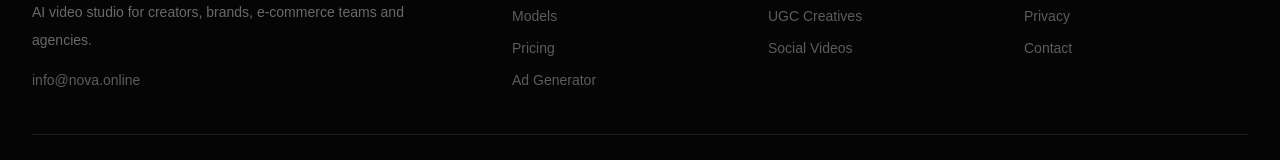
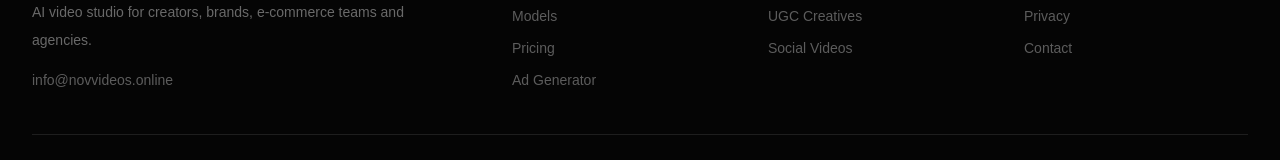
Before and after one commit to andreajoa/NOVA, a Next.js app: page / in a window 1280 px wide. Shown: the part 3410-3570 px from the top of the page. Built offline with nearby package versions, Linux system fonts and the light colour scheme; no server answers.

Commit message:
fix: replace all info@nova.online with info@novvideos.online

```diff
--- a/src/app/cookies/page.jsx
+++ b/src/app/cookies/page.jsx
@@ -4,8 +4,8 @@ import Nav from "@/components/Nav";
 import Footer from "@/components/Footer";
 
 const SECTIONS = {
-  en: [['What are cookies?', 'Cookies are small text files stored on your device when you visit our website.'], ['Cookies we use', 'We use essential cookies (required for the site to function), analytics cookies (to understand how the site is used), and preference cookies (to remember your settings).'], ['Managing cookies', 'You can control cookies in your browser settings. Blocking essential cookies may affect site functionality.'], ['Contact', 'Questions about cookies: info@nova.online']],
-  pt: [['O que são cookies?', 'Cookies são pequenos arquivos de texto armazenados no seu dispositivo quando você visita nosso site.'], ['Cookies que usamos', 'Usamos cookies essenciais (necessários para o funcionamento do site), cookies de análise e cookies de preferência para lembrar suas configurações.'], ['Gerenciar cookies', 'Você pode controlar cookies nas configurações do seu navegador. Bloquear cookies essenciais pode afetar o funcionamento do site.'], ['Contato', 'Dúvidas sobre cookies: info@nova.online']],
+  en: [['What are cookies?', 'Cookies are small text files stored on your device when you visit our website.'], ['Cookies we use', 'We use essential cookies (required for the site to function), analytics cookies (to understand how the site is used), and preference cookies (to remember your settings).'], ['Managing cookies', 'You can control cookies in your browser settings. Blocking essential cookies may affect site functionality.'], ['Contact', 'Questions about cookies: info@novvideos.online']],
+  pt: [['O que são cookies?', 'Cookies são pequenos arquivos de texto armazenados no seu dispositivo quando você visita nosso site.'], ['Cookies que usamos', 'Usamos cookies essenciais (necessários para o funcionamento do site), cookies de análise e cookies de preferência para lembrar suas configurações.'], ['Gerenciar cookies', 'Você pode controlar cookies nas configurações do seu navegador. Bloquear cookies essenciais pode afetar o funcionamento do site.'], ['Contato', 'Dúvidas sobre cookies: info@novvideos.online']],
 };
 
 export default function Page() {
--- a/src/app/dashboard/settings/profile/page.jsx
+++ b/src/app/dashboard/settings/profile/page.jsx
@@ -3,7 +3,7 @@ import { useState } from "react";
 
 export default function ProfilePage() {
   const [saved, setSaved] = useState(false);
-  const [form, setForm] = useState({ name: "Nova Studio", email: "info@nova.online", bio: "" });
+  const [form, setForm] = useState({ name: "Nova Studio", email: "info@novvideos.online", bio: "" });
 
   function save(e) {
     e.preventDefault();
@@ -26,7 +26,7 @@ export default function ProfilePage() {
       </div>
 
       <form onSubmit={save} className="space-y-5">
-        {[["Full name","name","text","Nova Studio"],["Email","email","email","info@nova.online"]].map(([label,field,type,ph]) => (
+        {[["Full name","name","text","Nova Studio"],["Email","email","email","info@novvideos.online"]].map(([label,field,type,ph]) => (
           <div key={field}>
             <label className="block text-xs font-black uppercase tracking-wider text-white/40 mb-2">{label}</label>
             <input
--- a/src/app/page.tsx
+++ b/src/app/page.tsx
@@ -177,7 +177,7 @@ export default function Home() {
               <img src="/nova/logo-nova.jpeg" alt="NOVA logo"
                 style={{height:"44px",width:"auto",objectFit:"contain",display:"block",marginBottom:"16px"}} />
               <p className="max-w-sm text-sm leading-7 text-white/40">AI video studio for creators, brands, e-commerce teams and agencies.</p>
-              <p className="mt-4 text-sm text-white/35">info@nova.online</p>
+              <p className="mt-4 text-sm text-white/35">info@novvideos.online</p>
             </div>
             <div>
               <p className="mb-4 text-sm font-black uppercase tracking-[0.16em] text-white/40">Product</p>
--- a/src/app/pricing/page.jsx
+++ b/src/app/pricing/page.jsx
@@ -474,7 +474,7 @@ export default function PricingPage() {
               <p className="max-w-xs text-sm leading-7 text-white/40">
                 AI video studio for creators, brands, e-commerce teams and agencies.
               </p>
-              <p className="mt-4 text-sm text-white/30">info@nova.online</p>
+              <p className="mt-4 text-sm text-white/30">info@novvideos.online</p>
             </div>
 
             <div>
--- a/src/app/privacy/page.jsx
+++ b/src/app/privacy/page.jsx
@@ -4,8 +4,8 @@ import Nav from "@/components/Nav";
 import Footer from "@/components/Footer";
 
 const SECTIONS = {
-  en: [['1. Information We Collect', 'We collect information you provide when creating an account, such as your name, email address, and payment information. We also automatically collect usage data, IP addresses, and cookie information.'], ['2. How We Use Your Information', 'We use your information to provide, maintain, and improve our services, process transactions, send service-related communications, and comply with legal obligations.'], ['3. Information Sharing', 'We do not sell your personal data. We may share information with service providers that help us operate the platform, under confidentiality agreements.'], ['4. Security', 'We implement technical and organizational security measures to protect your information against unauthorized access, alteration, disclosure, or destruction.'], ['5. Your Rights', 'You have the right to access, correct, or delete your personal information. Contact us at info@nova.online.'], ['6. Contact', 'For questions about this policy, email info@nova.online.']],
-  pt: [['1. Informações que Coletamos', 'Coletamos informações que você fornece ao criar uma conta, como nome, e-mail e dados de pagamento. Também coletamos automaticamente dados de uso, IPs e cookies.'], ['2. Como Usamos suas Informações', 'Usamos suas informações para fornecer, manter e melhorar nossos serviços, processar transações, enviar comunicações e cumprir obrigações legais.'], ['3. Compartilhamento de Informações', 'Não vendemos seus dados pessoais. Podemos compartilhá-los com prestadores de serviço que nos auxiliam na operação da plataforma.'], ['4. Segurança', 'Implementamos medidas técnicas e organizacionais para proteger suas informações contra acesso não autorizado ou destruição.'], ['5. Seus Direitos', 'Você tem direito de acessar, corrigir ou excluir suas informações pessoais. Entre em contato pelo e-mail info@nova.online.'], ['6. Contato', 'Dúvidas sobre esta política: info@nova.online']],
+  en: [['1. Information We Collect', 'We collect information you provide when creating an account, such as your name, email address, and payment information. We also automatically collect usage data, IP addresses, and cookie information.'], ['2. How We Use Your Information', 'We use your information to provide, maintain, and improve our services, process transactions, send service-related communications, and comply with legal obligations.'], ['3. Information Sharing', 'We do not sell your personal data. We may share information with service providers that help us operate the platform, under confidentiality agreements.'], ['4. Security', 'We implement technical and organizational security measures to protect your information against unauthorized access, alteration, disclosure, or destruction.'], ['5. Your Rights', 'You have the right to access, correct, or delete your personal information. Contact us at info@novvideos.online.'], ['6. Contact', 'For questions about this policy, email info@novvideos.online.']],
+  pt: [['1. Informações que Coletamos', 'Coletamos informações que você fornece ao criar uma conta, como nome, e-mail e dados de pagamento. Também coletamos automaticamente dados de uso, IPs e cookies.'], ['2. Como Usamos suas Informações', 'Usamos suas informações para fornecer, manter e melhorar nossos serviços, processar transações, enviar comunicações e cumprir obrigações legais.'], ['3. Compartilhamento de Informações', 'Não vendemos seus dados pessoais. Podemos compartilhá-los com prestadores de serviço que nos auxiliam na operação da plataforma.'], ['4. Segurança', 'Implementamos medidas técnicas e organizacionais para proteger suas informações contra acesso não autorizado ou destruição.'], ['5. Seus Direitos', 'Você tem direito de acessar, corrigir ou excluir suas informações pessoais. Entre em contato pelo e-mail info@novvideos.online.'], ['6. Contato', 'Dúvidas sobre esta política: info@novvideos.online']],
 };
 
 export default function Page() {
--- a/src/app/terms/page.jsx
+++ b/src/app/terms/page.jsx
@@ -4,8 +4,8 @@ import Nav from "@/components/Nav";
 import Footer from "@/components/Footer";
 
 const SECTIONS = {
-  en: [['1. Acceptance of Terms', 'By accessing or using the Nova platform, you agree to these Terms of Use. If you do not agree, do not use the service.'], ['2. Permitted Use', 'You may use Nova to create AI-generated videos for personal and commercial purposes within your plan limits. Creating illegal, deceptive, or harmful content is strictly prohibited.'], ['3. Intellectual Property', 'You retain rights over the content you create. Nova retains rights over the platform, technology, and AI models used.'], ['4. Credits and Payments', 'Credits are consumed per generation and are non-refundable. Subscriptions renew automatically until cancelled.'], ['5. Limitation of Liability', 'Nova is not liable for indirect, incidental, or consequential damages arising from use of the platform.'], ['6. Contact', 'Questions about these terms: info@nova.online']],
-  pt: [['1. Aceitação dos Termos', 'Ao acessar ou usar a plataforma Nova, você concorda com estes Termos de Uso. Se não concordar, não utilize o serviço.'], ['2. Uso Permitido', 'Você pode usar a Nova para criar vídeos com IA para fins pessoais e comerciais dentro dos limites do seu plano. É proibido criar conteúdo ilegal, enganoso ou prejudicial.'], ['3. Propriedade Intelectual', 'Você mantém os direitos sobre o conteúdo que cria. A Nova mantém direitos sobre a plataforma, tecnologia e modelos de IA utilizados.'], ['4. Créditos e Pagamentos', 'Os créditos são consumidos por geração e não são reembolsáveis. Assinaturas renovam automaticamente até cancelamento.'], ['5. Limitação de Responsabilidade', 'A Nova não é responsável por danos indiretos, incidentais ou consequenciais decorrentes do uso da plataforma.'], ['6. Contato', 'Dúvidas sobre os termos: info@nova.online']],
+  en: [['1. Acceptance of Terms', 'By accessing or using the Nova platform, you agree to these Terms of Use. If you do not agree, do not use the service.'], ['2. Permitted Use', 'You may use Nova to create AI-generated videos for personal and commercial purposes within your plan limits. Creating illegal, deceptive, or harmful content is strictly prohibited.'], ['3. Intellectual Property', 'You retain rights over the content you create. Nova retains rights over the platform, technology, and AI models used.'], ['4. Credits and Payments', 'Credits are consumed per generation and are non-refundable. Subscriptions renew automatically until cancelled.'], ['5. Limitation of Liability', 'Nova is not liable for indirect, incidental, or consequential damages arising from use of the platform.'], ['6. Contact', 'Questions about these terms: info@novvideos.online']],
+  pt: [['1. Aceitação dos Termos', 'Ao acessar ou usar a plataforma Nova, você concorda com estes Termos de Uso. Se não concordar, não utilize o serviço.'], ['2. Uso Permitido', 'Você pode usar a Nova para criar vídeos com IA para fins pessoais e comerciais dentro dos limites do seu plano. É proibido criar conteúdo ilegal, enganoso ou prejudicial.'], ['3. Propriedade Intelectual', 'Você mantém os direitos sobre o conteúdo que cria. A Nova mantém direitos sobre a plataforma, tecnologia e modelos de IA utilizados.'], ['4. Créditos e Pagamentos', 'Os créditos são consumidos por geração e não são reembolsáveis. Assinaturas renovam automaticamente até cancelamento.'], ['5. Limitação de Responsabilidade', 'A Nova não é responsável por danos indiretos, incidentais ou consequenciais decorrentes do uso da plataforma.'], ['6. Contato', 'Dúvidas sobre os termos: info@novvideos.online']],
 };
 
 export default function Page() {
--- a/src/components/Footer.jsx
+++ b/src/components/Footer.jsx
@@ -37,7 +37,7 @@ export default function Footer() {
               className="h-14 w-auto object-contain mb-4"
             />
             <p className="text-sm text-white/40 leading-7 max-w-xs">{s.tagline}</p>
-            <p className="mt-4 text-sm text-white/30">info@nova.online</p>
+            <p className="mt-4 text-sm text-white/30">info@novvideos.online</p>
           </div>
           <div>
             <p className="mb-4 text-xs font-black uppercase tracking-widest text-white/30">{s.product}</p>
```
